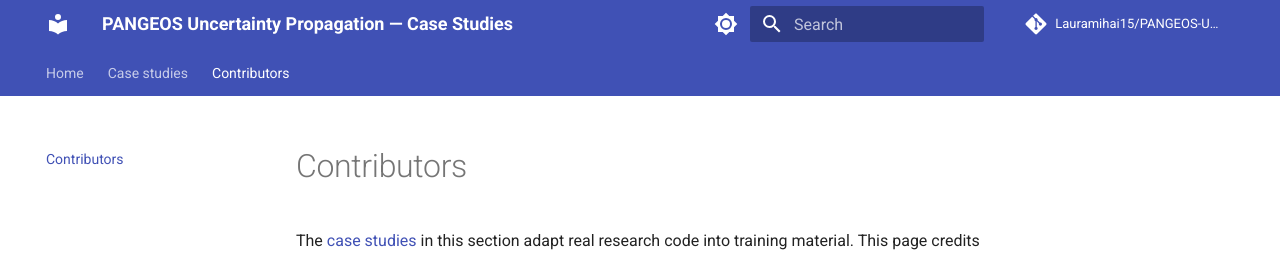
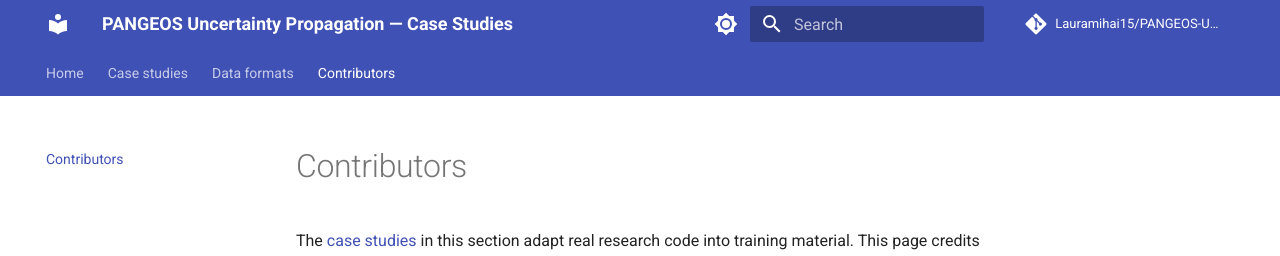
Before and after one commit to Lauramihai15/PANGEOS-UncertaintyPropagation, an MkDocs documentation site: the page built from docs/contributors.md, in a window 1280 px wide. Shown: the top 256 px of the page. Built offline with MkDocs 1.6.1 and Material for MkDocs 9.7.7, drawn with Linux system fonts in a browser that asks for light colours; comment, search, counter and statistics services are not loaded.

Commit message:
Add Data formats section to mkdocs.yml

```diff
--- a/mkdocs.yml
+++ b/mkdocs.yml
@@ -10,6 +10,7 @@ nav:
       - "Case: ASD & SVC": case-asd-svc.md
       - "Case: UAV sensors (Altum & REMX)": case-uav.md
       - "Case: cross-sensor intercomparison": case-intercomparison.md
+  - Data formats: data-formats.md
   - Contributors: contributors.md
 
 theme:
```
